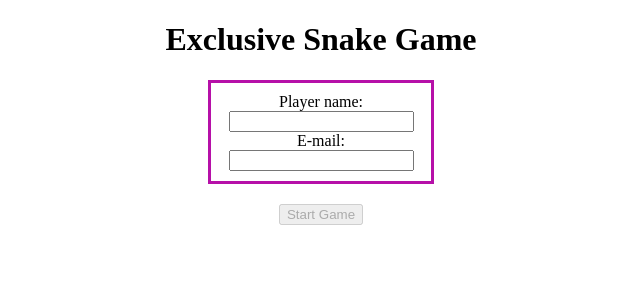
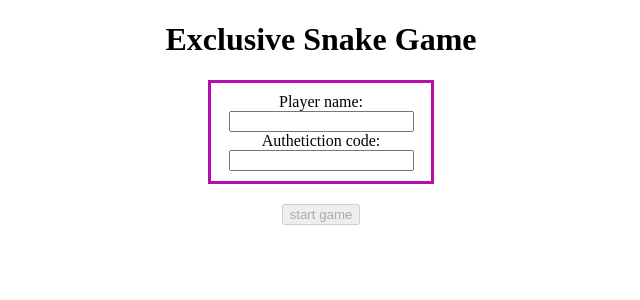
Before and after one commit to dariusz-sanczyk/myFirstAngularProject, an Angular app: page /intro in a window 1280 px wide. Shown: the top 300 px of the page, without its empty margins (319-959 px from the left). Built offline with nearby package versions, Linux system fonts and the light colour scheme; what ngx-snake would draw is missing.

Commit message:
BIGBIGBIG update thanks to Iza

```diff
--- a/src/app/intro/intro.component.html
+++ b/src/app/intro/intro.component.html
@@ -2,36 +2,25 @@
   <h1 class="title">Exclusive Snake Game</h1>
 
   <form
+    id="user_form"
     class="user_form"
-    #playerForm="ngForm"
-    (submit)="verify(playerForm.form, playerModel)"
+    [formGroup]="introForm"
+    (submit)="submit(introForm)"
   >
     <label>Player name:</label>
     <br />
-    <input
-      type="text"
-      name="player"
-      #playerModel="ngModel"
-      ngModel
-      required
-      minlength="3"
-    />
-    <p *ngIf="playerModel.touched && !playerModel.valid">This is required</p>
+    <input type="text" formControlName="name" name="name" />
+
     <br />
-    <label>E-mail:</label>
+    <label>Authetiction code:</label>
     <br />
-    <input
-      type="email"
-      name="email"
-      #emailModel="ngModel"
-      ngModel
-      required
-      email
-    />
-    <p *ngIf="emailModel.touched && !emailModel.valid">This is required</p>
+    <input type="password" formControlName="code" name="code" />
   </form>
-
-  <button class="button" [disabled]="!playerForm.valid" (click)="openGame()">
-    Start Game
-  </button>
+  <input
+    form="user_form"
+    class="button"
+    [disabled]="!introForm.valid"
+    type="submit"
+    value="start game"
+  />
 </body>
--- a/src/app/intro/intro.component.ts
+++ b/src/app/intro/intro.component.ts
@@ -1,36 +1,36 @@
 import { Component, OnInit, Output, EventEmitter } from '@angular/core';
-import { FormGroup, NgModel } from '@angular/forms';
+import { FormBuilder, Validators, FormControl, FormGroup, FormArray, FormControlName, AbstractControl, ValidationErrors} from '@angular/forms';
 import { Router } from '@angular/router';
 import { StorageService } from '../storage.service';
 
-
+console.log("wwwww")
 @Component({
   selector: 'app-intro',
   templateUrl: './intro.component.html',
   styleUrls: ['./intro.component.scss']
 })
-export class IntroComponent {
+export class IntroComponent implements OnInit  {
 
   public constructor(private _router: Router,
-     private _storage: StorageService) { }
+     private _storage: StorageService,
+     private fb: FormBuilder) { }
 
+  public introForm = this.fb.group({
+      name: ['', [Validators.required, Validators.minLength(5)]],
+      code: ['', [Validators.required, Validators.minLength(5)]]
 
-  public verify(form: FormGroup, playerModel: NgModel) : void {
+    });
 
-    const name = form.value.player
-    console.log(playerModel)
+  public submit(form: FormGroup) {
 
-    this._storage.storeName(name);
-    }
+    const name = form.value.name
 
-  buttonTitle:string = "Start game";
+    if(form.valid)
+      this._storage.storeName(name);
+      this._router.navigate(['/game']);
+      }
 
-
-
-  openGame() {
-
-    this._router.navigate(['/game']);
+  ngOnInit(): void {
 
   }
-
 }
--- a/src/app/storage.service.ts
+++ b/src/app/storage.service.ts
@@ -4,15 +4,13 @@ import { Injectable } from '@angular/core';
   providedIn: 'root'
 })
 export class StorageService {
-  private _playerName! :string;
+  public _playerName! :string;
 
   public storeName (name:string) : void {
     this._playerName = name
   };
 
   public readName () {
-
-      return this._playerName;
-
+	return this._playerName;
   };
 };
```
Also changed, not shown: src/app/app.module.ts (+5 -3 lines).
